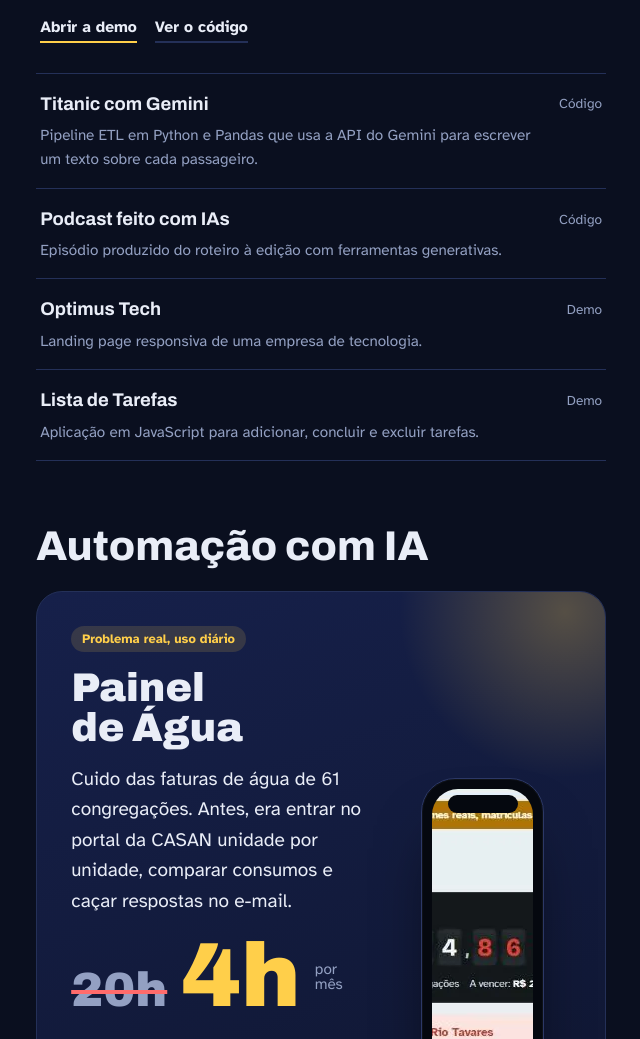
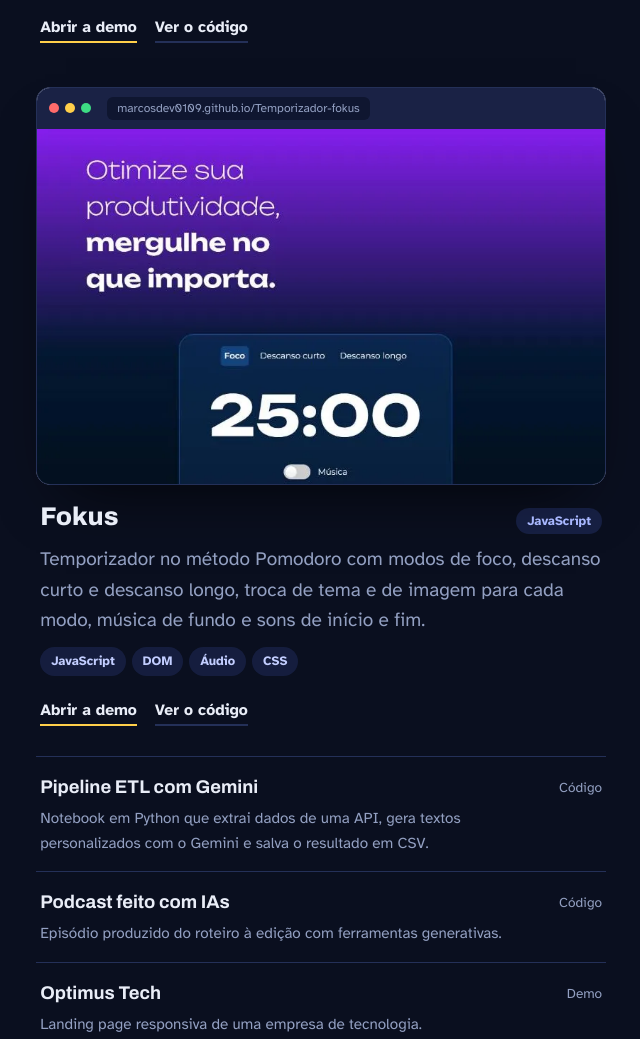
Before and after one commit to Marcosdev0109/Marcosdev0109.github.io, a plain HTML site: page index.html in a window 1280 px wide. Shown: the part 2793-3832 px from the top of the page, without its empty margins (584-1224 px from the left). Drawn offline with Linux system fonts and the light colour scheme.

Commit message:
Fokus no lugar da Lista de Tarefas e descrição correta do pipeline

```diff
--- a/index.html
+++ b/index.html
@@ -251,12 +251,22 @@ footer{color:var(--muted);font-size:.85rem;padding:28px 0 40px}
       </a>
       <div class="cta-row" style="padding:0 4px"><a href="https://marcosdev0109.github.io/js-buscador-de-repo/">Abrir a demo</a><a class="alt" href="https://github.com/Marcosdev0109/js-buscador-de-repo">Ver o código</a></div>
 
+      <a class="proj" href="https://marcosdev0109.github.io/Temporizador-fokus/" style="margin-top:30px">
+        <div class="browser"><div class="bar"><i></i><i></i><i></i><span>marcosdev0109.github.io/Temporizador-fokus</span></div>
+          <div class="shot"><img src="img/fokus.webp" alt="Temporizador Fokus com os modos foco, descanso curto e descanso longo" loading="lazy" width="800" height="500"></div></div>
+        <div class="proj-body">
+          <div class="proj-top"><h3>Fokus</h3><span class="pill blue">JavaScript</span></div>
+          <p>Temporizador no método Pomodoro com modos de foco, descanso curto e descanso longo, troca de tema e de imagem para cada modo, música de fundo e sons de início e fim.</p>
+          <ul class="chips"><li>JavaScript</li><li>DOM</li><li>Áudio</li><li>CSS</li></ul>
+        </div>
+      </a>
+      <div class="cta-row" style="padding:0 4px"><a href="https://marcosdev0109.github.io/Temporizador-fokus/">Abrir a demo</a><a class="alt" href="https://github.com/Marcosdev0109/Temporizador-fokus">Ver o código</a></div>
+
       <div class="mini">
-        <a href="https://github.com/Marcosdev0109/Titanic.Pipline.ETL"><b>Titanic com Gemini</b><span>Pipeline ETL em Python e Pandas que usa a API do Gemini para escrever um texto sobre cada passageiro.</span><em>Código</em></a>
+        <a href="https://github.com/Marcosdev0109/Titanic.Pipline.ETL"><b>Pipeline ETL com Gemini</b><span>Notebook em Python que extrai dados de uma API, gera textos personalizados com o Gemini e salva o resultado em CSV.</span><em>Código</em></a>
         <a href="https://github.com/Marcosdev0109/podcast-criado-com-ias"><b>Podcast feito com IAs</b><span>Episódio produzido do roteiro à edição com ferramentas generativas.</span><em>Código</em></a>
         <a href="https://marcosdev0109.github.io/Optimus-Tech/"><b>Optimus Tech</b><span>Landing page responsiva de uma empresa de tecnologia.</span><em>Demo</em></a>
-        <a href="https://marcosdev0109.github.io/lista-de-tarefas/"><b>Lista de Tarefas</b><span>Aplicação em JavaScript para adicionar, concluir e excluir tarefas.</span><em>Demo</em></a>
-      </div>
+        </div>
     </section>
 
     <section id="automacao" aria-labelledby="h-auto">
```
Also changed, not shown: img/fokus.webp (added).
